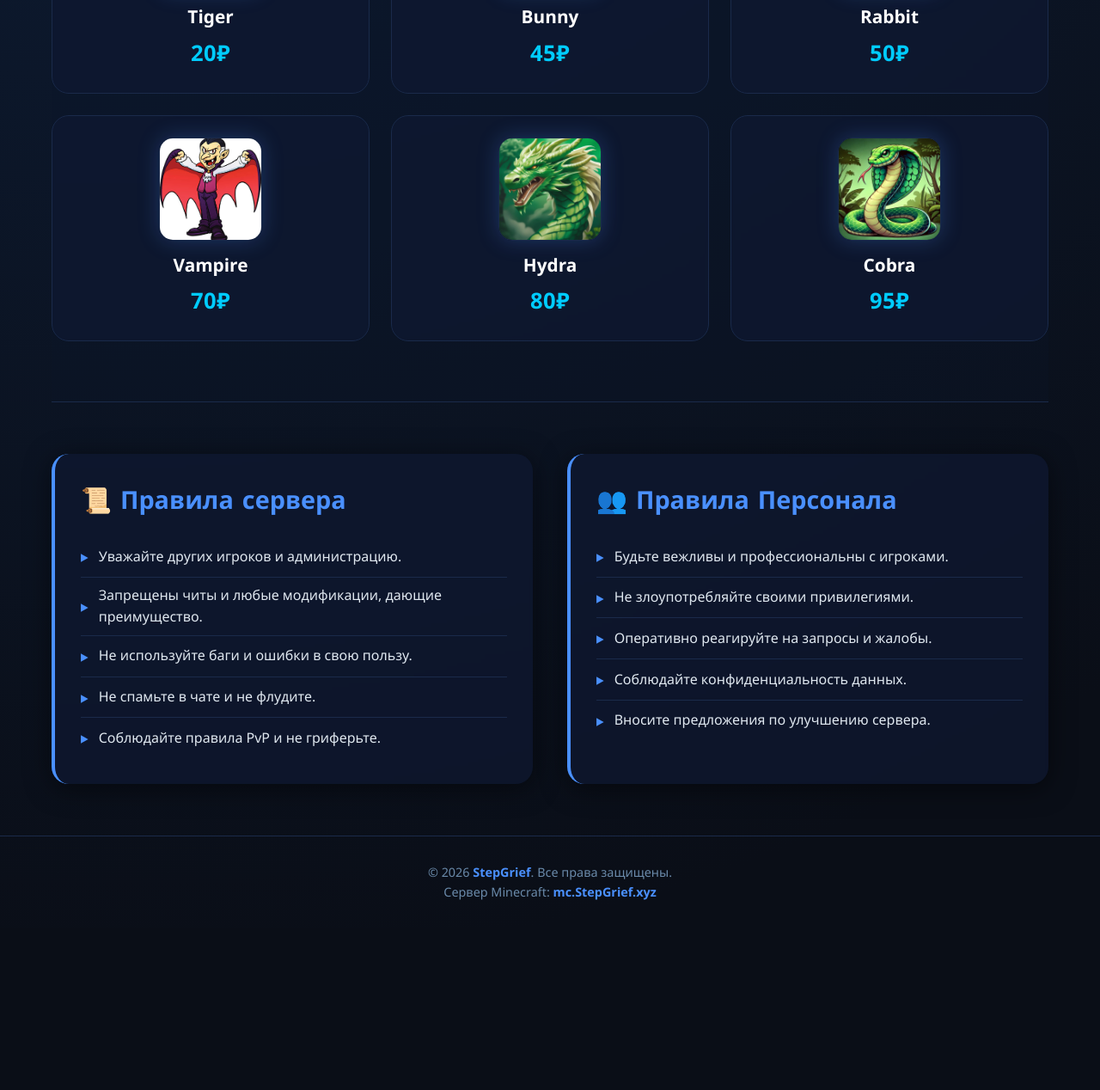
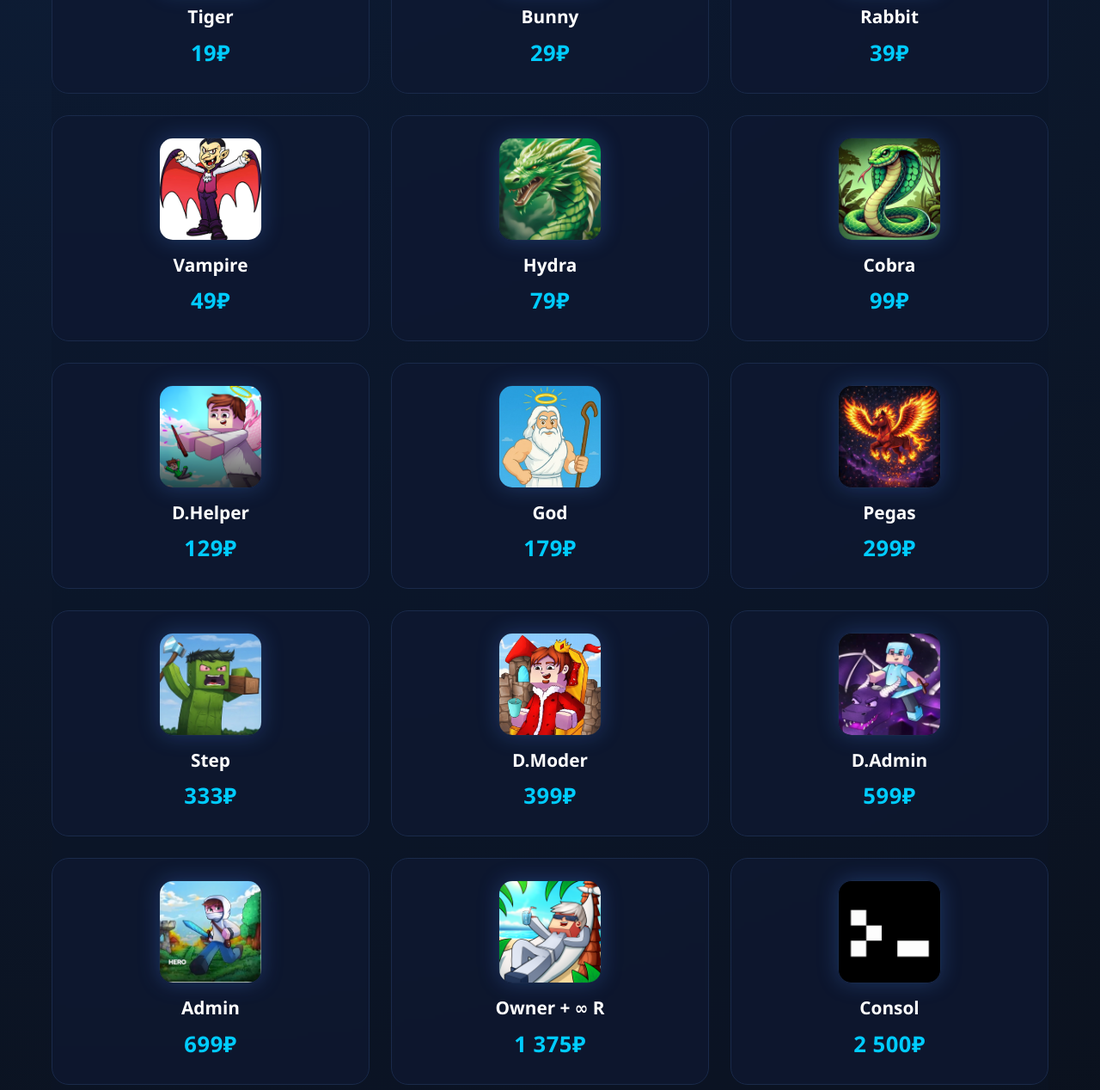
Before and after one commit to StepGrief/StepGrief-store, a plain HTML site: page index.html in a window 1280 px wide. Shown: the part 1529-2797 px from the top of the page at 86% size. Before the commit the page ends 2608 px from the top, so only its background shows below. Drawn offline with Linux system fonts and the light colour scheme.

Commit message:
Update index.html

```diff
--- a/index.html
+++ b/index.html
@@ -791,6 +791,13 @@
     .donate-card:nth-child(8) { animation-delay: 0.4s; }
     .donate-card:nth-child(9) { animation-delay: 0.45s; }
     .donate-card:nth-child(10) { animation-delay: 0.5s; }
+    .donate-card:nth-child(11) { animation-delay: 0.55s; }
+    .donate-card:nth-child(12) { animation-delay: 0.6s; }
+    .donate-card:nth-child(13) { animation-delay: 0.65s; }
+    .donate-card:nth-child(14) { animation-delay: 0.7s; }
+    .donate-card:nth-child(15) { animation-delay: 0.75s; }
+    .donate-card:nth-child(16) { animation-delay: 0.8s; }
+    .donate-card:nth-child(17) { animation-delay: 0.85s; }
 
     @keyframes fadeInUp {
       from {
@@ -971,38 +978,99 @@
         <div class="donate-card" data-category="privileges">
           <img src="Tiger.jpg" alt="Tiger" class="card-image">
           <h3 data-key="donateCard1Title">Tiger</h3>
-          <span class="card-price">20₽</span>
+          <span class="card-price">19₽</span>
         </div>
 
         <div class="donate-card" data-category="privileges">
           <img src="Bunny.jpg" alt="Bunny" class="card-image">
           <h3 data-key="donateCard2Title">Bunny</h3>
-          <span class="card-price">45₽</span>
+          <span class="card-price">29₽</span>
         </div>
 
         <div class="donate-card" data-category="privileges">
           <img src="Rabbit.jpg" alt="Rabbit" class="card-image">
           <h3 data-key="donateCard3Title">Rabbit</h3>
-          <span class="card-price">50₽</span>
+          <span class="card-price">39₽</span>
         </div>
 
         <div class="donate-card" data-category="privileges">
           <img src="Vampire.jpg" alt="Vampire" class="card-image">
           <h3 data-key="donateCard4Title">Vampire</h3>
-          <span class="card-price">70₽</span>
+          <span class="card-price">49₽</span>
         </div>
 
         <!-- Наборы -->
         <div class="donate-card" data-category="kits">
-          <img src="Hydra.jpg" alt="Hydra" class="card-image">
+          <img src="hydra.jpg" alt="Hydra" class="card-image">
           <h3 data-key="donateCard5Title">Hydra</h3>
-          <span class="card-price">80₽</span>
+          <span class="card-price">79₽</span>
         </div>
 
         <div class="donate-card" data-category="kits">
           <img src="Cobra.jpg" alt="Cobra" class="card-image">
           <h3 data-key="donateCard6Title">Cobra</h3>
-          <span class="card-price">95₽</span>
+          <span class="card-price">99₽</span>
+        </div>
+
+        <!-- === НОВЫЕ 11 ДОНАТОВ === -->
+        <div class="donate-card" data-category="privileges">
+          <img src="D.Helper.jpg" alt="D.Helper" class="card-image">
+          <h3>D.Helper</h3>
+          <span class="card-price">129₽</span>
+        </div>
+
+        <div class="donate-card" data-category="privileges">
+          <img src="God.jpg" alt="God" class="card-image">
+          <h3>God</h3>
+          <span class="card-price">179₽</span>
+        </div>
+
+        <div class="donate-card" data-category="privileges">
+          <img src="Pegas.jpg" alt="Pegas" class="card-image">
+          <h3>Pegas</h3>
+          <span class="card-price">299₽</span>
+        </div>
+
+        <div class="donate-card" data-category="privileges">
+          <img src="Step.jpg" alt="Step" class="card-image">
+          <h3>Step</h3>
+          <span class="card-price">333₽</span>
+        </div>
+
+        <div class="donate-card" data-category="privileges">
+          <img src="D.Moder.jpg" alt="D.Moder" class="card-image">
+          <h3>D.Moder</h3>
+          <span class="card-price">399₽</span>
+        </div>
+
+        <div class="donate-card" data-category="privileges">
+          <img src="D.Admin.jpg" alt="D.Admin" class="card-image">
+          <h3>D.Admin</h3>
+          <span class="card-price">599₽</span>
+        </div>
+
+        <div class="donate-card" data-category="privileges">
+          <img src="Admin.jpg" alt="Admin" class="card-image">
+          <h3>Admin</h3>
+          <span class="card-price">699₽</span>
+        </div>
+
+        <div class="donate-card" data-category="privileges">
+          <img src="Owner.jpg" alt="Owner" class="card-image">
+          <h3>Owner + ∞ R</h3>
+          <span class="card-price">1 375₽</span>
+        </div>
+
+        <div class="donate-card" data-category="privileges">
+          <img src="Consol.jpg" alt="Consol" class="card-image">
+          <h3>Consol</h3>
+          <span class="card-price">2 500₽</span>
+        </div>
+
+        <div class="donate-card" data-category="privileges">
+          <img src="CustomDonate.jpg" alt="Custom Donate + Owner" class="card-image">
+          <h3>Custom Donate + Owner</h3>
+          <span class="card-price">7 999₽</span>
         </div>
 
       </div>
```
